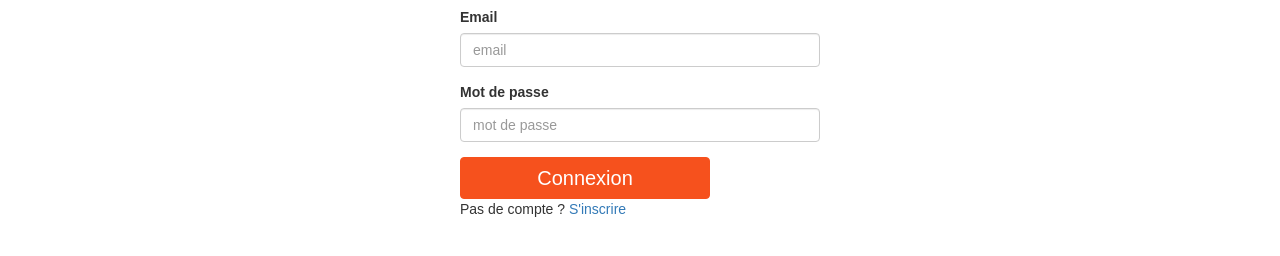
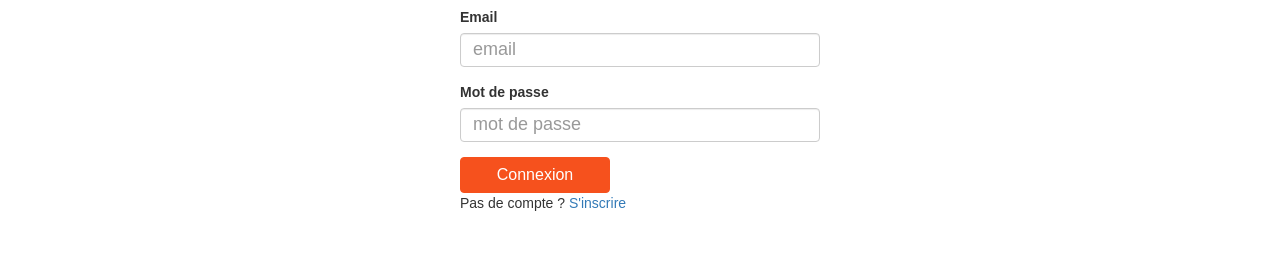
Before and after one commit to fatoumatadansoko/Gestion_depenses_budget, a plain HTML site: page auth.html in a window 1280 px wide. Shown: the part 134-390 px from the top of the page. Drawn offline with nearby package versions, Linux system fonts and the light colour scheme; no server answers.

```diff
--- a/styles/style.css
+++ b/styles/style.css
@@ -45,36 +45,21 @@
 
 /* Styles pour les écrans plus larges */
 @media (min-width: 768px) {
-    header {
-        padding: 2rem;
+    .container .col-sm-4 {
+        max-width: 70% !important; /* Augmenter la largeur du formulaire */
     }
 
-    main {
-        padding: 2rem;
-    }
-
-    .btn-orange {
-        font-size: 18px;
-        max-width: 200px;
-    }
-
-    .col-sm-4 {
-        float: none;
-        margin: 0 auto;
+    .container .form-control {
+        font-size: 16px !important; /* Augmenter la taille des champs */
     }
 }
 
 @media (min-width: 1024px) {
-    header {
-        padding: 3rem;
+    .container .col-sm-4 {
+        max-width: 80% !important; /* Augmenter encore la largeur du formulaire */
     }
 
-    main {
-        padding: 3rem;
-    }
-
-    .btn-orange {
-        font-size: 20px;
-        max-width: 250px;
+    .container .form-control {
+        font-size: 18px !important; /* Augmenter la taille des champs */
     }
 }
```
